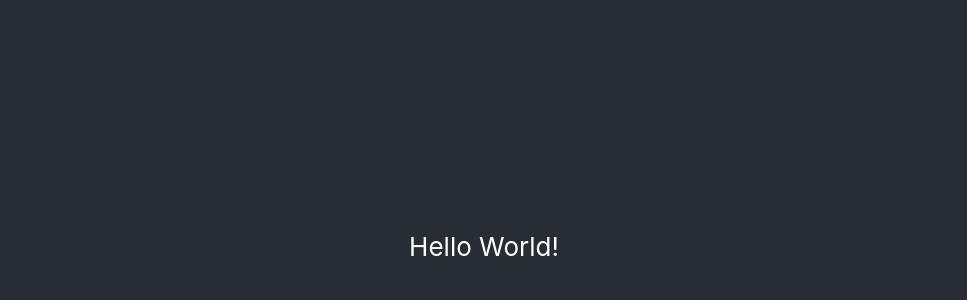
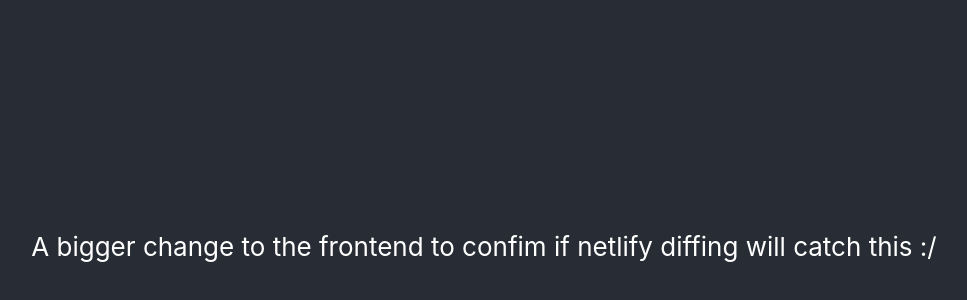
Before and after one commit to techintern-school/learn-app, a React (Create React App) app in the folder frontend/: page / in a window 1280 px wide. Shown: the part 154-454 px from the top of the page, without its empty margins (156-1123 px from the left). Built offline with nearby package versions, Linux system fonts and the light colour scheme.

Commit message:
bigger test of netlify diffing...

```diff
--- a/frontend/src/App.js
+++ b/frontend/src/App.js
@@ -5,7 +5,7 @@
   return (
     <div className="App">
       <header className="App-header">
-        Hello World!
+        A bigger change to the frontend to confim if netlify diffing will catch this :/
       </header>
     </div>
   );
```
